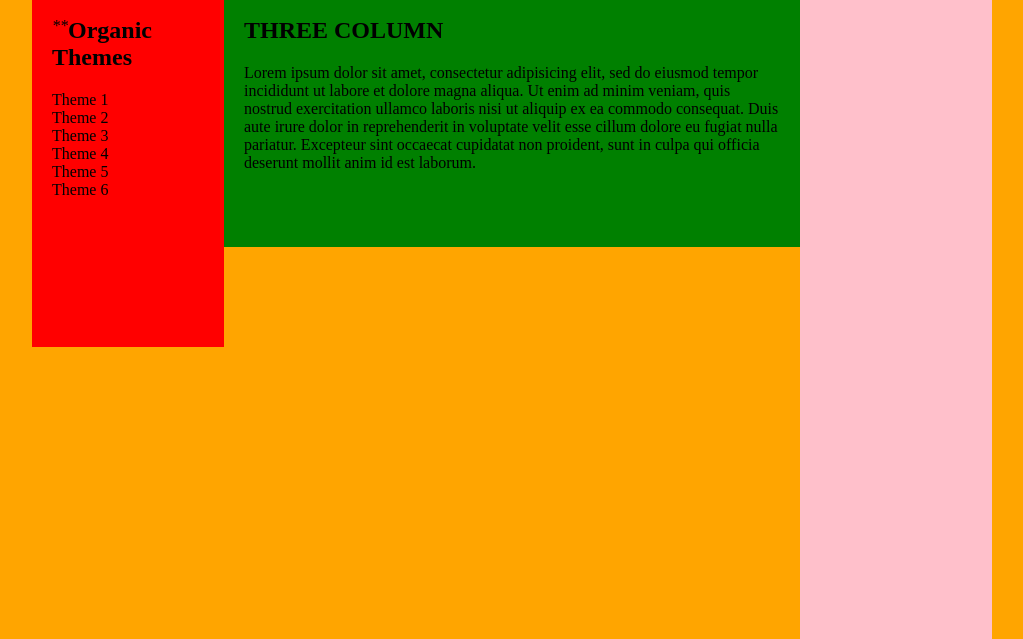
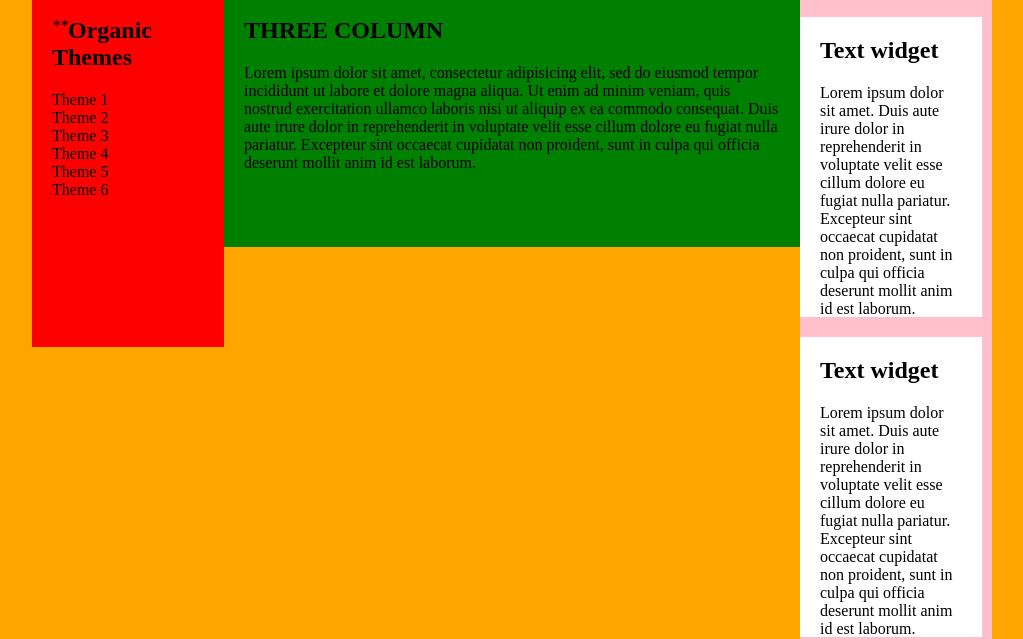
Before and after one commit to salvoab/htmlcss-struttura-wp, a plain HTML site: page index.html in a window 1280 px wide. Shown: the part 313-952 px from the top of the page, without its empty margins (128-1151 px from the left). Drawn offline with Linux system fonts and the light colour scheme.

Commit message:
Bozza sidebar destra
Ho fatto la bozza della sidebar destra e ho aggiunto la classe utiliti mt-20 per margin-top: 20px

```diff
--- a/css/style.css
+++ b/css/style.css
@@ -6,6 +6,10 @@
 
 .float-left{
   float: left;
+}
+
+.mt-20{
+  margin-top: 20px;
 }
 
 .container{
@@ -57,10 +61,6 @@ aside.temi{
   padding: 20px;
 }
 
-aside.temi ul{
-  margin-top: 20px;
-}
-
 aside.temi ul > li{
   list-style: none;
 }
@@ -72,14 +72,17 @@ main{
   padding: 20px;
 }
 
-main p{
-  margin-top: 20px;
+aside.contenitore-widgets{
+  width: 20%;
+  height: 1500px;
+  background: pink;
 }
 
-aside.contenitore-widgets{
-  width: 20%;
-  height: 1000px;
-  background: pink;
+.widget{
+  width: 95%;
+  height: 300px;
+  padding: 20px;
+  background-color: white;
 }
 
 footer{
--- a/index.html
+++ b/index.html
@@ -20,7 +20,7 @@
     <aside class="temi float-left">
       <i class="float-left">**</i>
       <h2>Organic Themes</h2>
-      <ul>
+      <ul class="mt-20">
         <li>Theme 1</li>
         <li>Theme 2</li>
         <li>Theme 3</li>
@@ -33,11 +33,24 @@
 
     <main class="float-left">
       <h2>THREE COLUMN</h2>
-      <p>Lorem ipsum dolor sit amet, consectetur adipisicing elit, sed do eiusmod tempor incididunt ut labore et dolore magna aliqua. Ut enim ad minim veniam, quis nostrud exercitation ullamco laboris nisi ut aliquip ex ea commodo consequat. Duis aute irure dolor in reprehenderit in voluptate velit esse cillum dolore eu fugiat nulla pariatur. Excepteur sint occaecat cupidatat non proident, sunt in culpa qui officia deserunt mollit anim id est laborum.</p>
+      <p class="mt-20">Lorem ipsum dolor sit amet, consectetur adipisicing elit, sed do eiusmod tempor incididunt ut labore et dolore magna aliqua. Ut enim ad minim veniam, quis nostrud exercitation ullamco laboris nisi ut aliquip ex ea commodo consequat. Duis aute irure dolor in reprehenderit in voluptate velit esse cillum dolore eu fugiat nulla pariatur. Excepteur sint occaecat cupidatat non proident, sunt in culpa qui officia deserunt mollit anim id est laborum.</p>
     </main>
 
     <aside class="contenitore-widgets float-left">
+      <div class="widget mt-20">
+        <h2>Text widget</h2>
+        <p class="mt-20">Lorem ipsum dolor sit amet. Duis aute irure dolor in reprehenderit in voluptate velit esse cillum dolore eu fugiat nulla pariatur. Excepteur sint occaecat cupidatat non proident, sunt in culpa qui officia deserunt mollit anim id est laborum.</p>
+      </div>
 
+      <div class="widget mt-20">
+        <h2>Text widget</h2>
+        <p class="mt-20">Lorem ipsum dolor sit amet. Duis aute irure dolor in reprehenderit in voluptate velit esse cillum dolore eu fugiat nulla pariatur. Excepteur sint occaecat cupidatat non proident, sunt in culpa qui officia deserunt mollit anim id est laborum.</p>
+      </div>
+
+      <div class="widget mt-20">
+        <h2>Text widget</h2>
+        <p class="mt-20">Lorem ipsum dolor sit amet. Duis aute irure dolor in reprehenderit in voluptate velit esse cillum dolore eu fugiat nulla pariatur. Excepteur sint occaecat cupidatat non proident, sunt in culpa qui officia deserunt mollit anim id est laborum.</p>
+      </div>
     </aside>
 
     <footer class="float-left"></footer>
```
